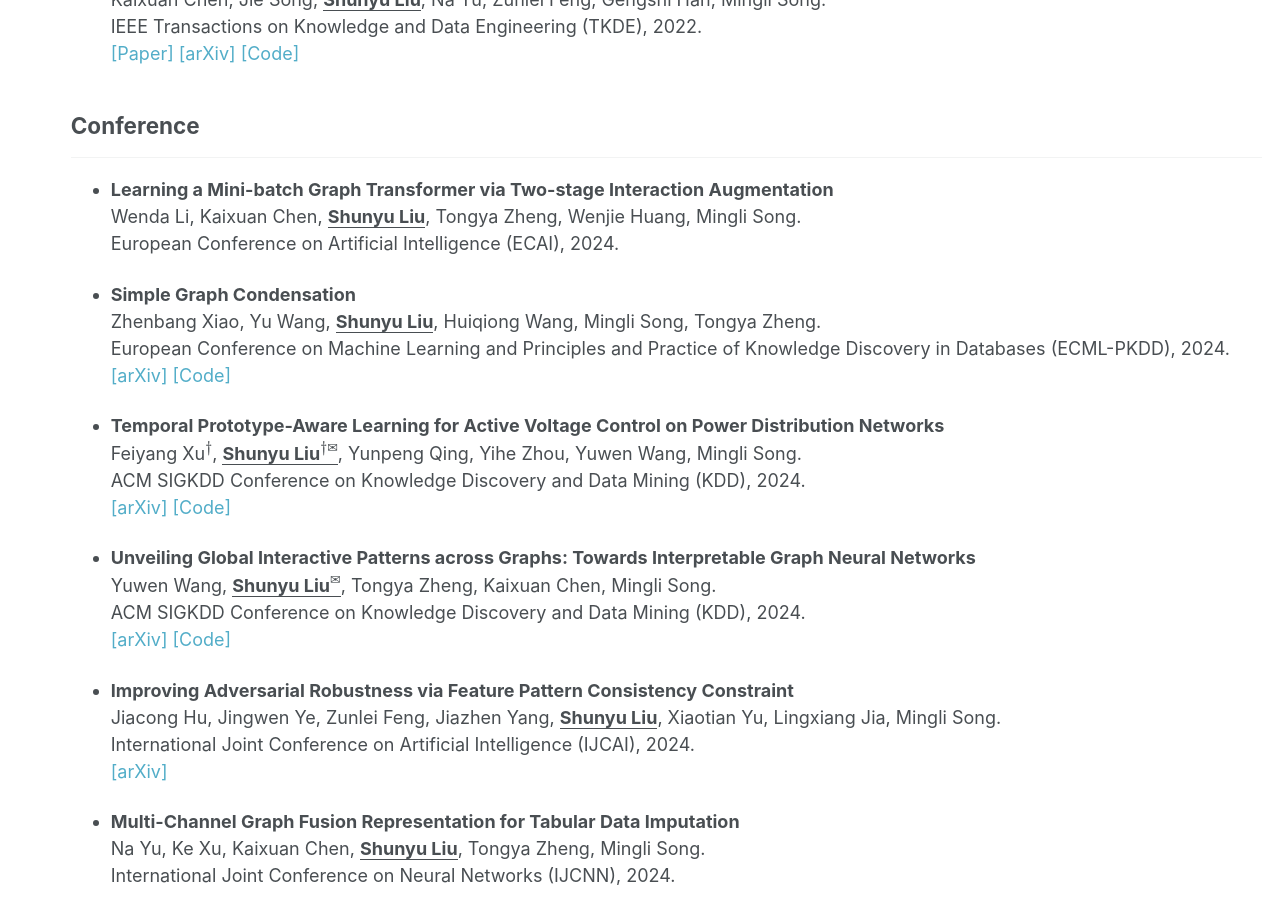
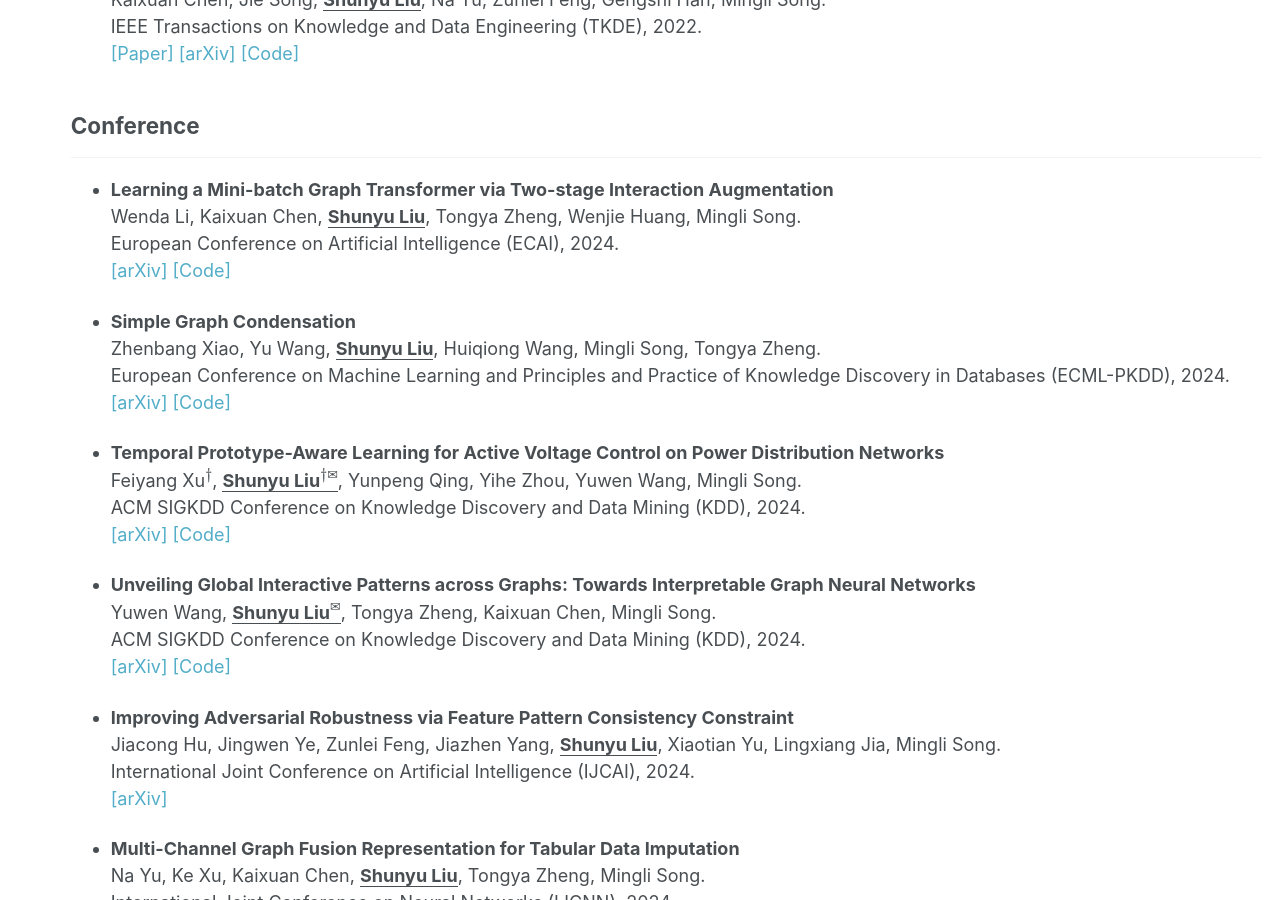
Before and after one commit to liushunyu/liushunyu.github.io, a Jekyll site: the page built from _pages/publications.md, in a window 1280 px wide and 900 px high, scrolled down 1130 px. Built offline with Jekyll 4.4.1, drawn with Linux system fonts in a browser that asks for light colours; formulas are drawn with MathJax 3.

Commit message:
Update publications.md

```diff
--- a/_pages/publications.md
+++ b/_pages/publications.md
@@ -59,7 +59,8 @@
 
 - **Learning a Mini-batch Graph Transformer via Two-stage Interaction Augmentation**  \\
   Wenda Li, Kaixuan Chen, **<u>Shunyu Liu</u>**, Tongya Zheng, Wenjie Huang, Mingli Song.\\
-  European Conference on Artificial Intelligence (ECAI), 2024.
+  European Conference on Artificial Intelligence (ECAI), 2024. \\
+  <a href="https://arxiv.org/abs/2407.09904" target="_blank" style="text-decoration: none">\[arXiv\]</a> <a href="https://github.com/l-wd/LGMformer" target="_blank" style="text-decoration: none">\[Code\]</a>
 
 
 - **Simple Graph Condensation**  \\
```
